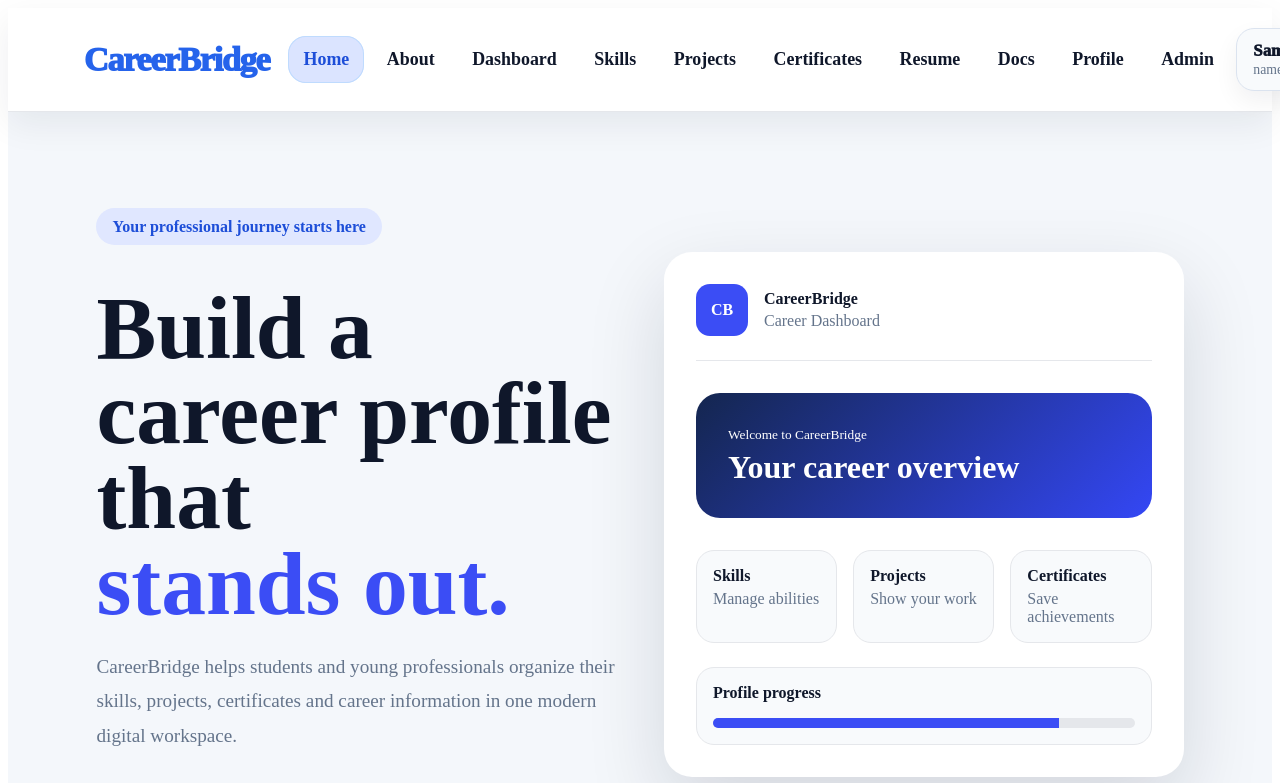
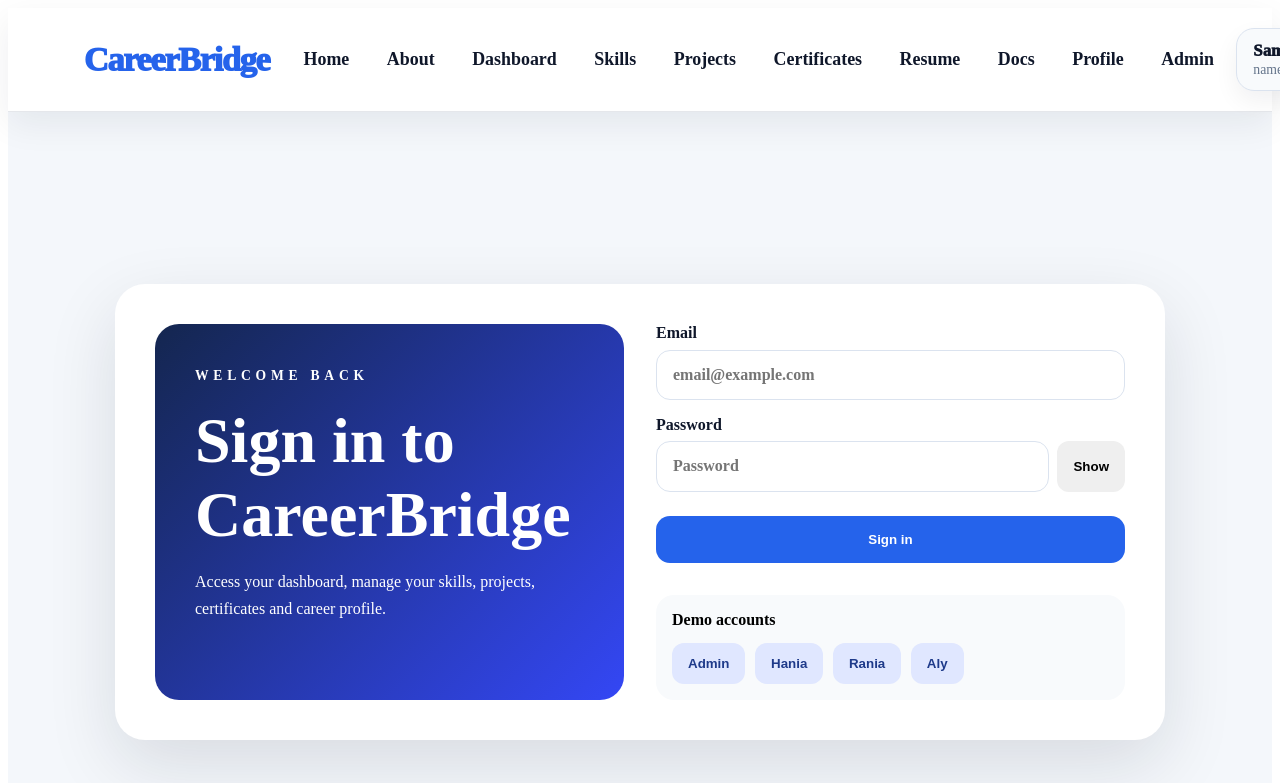
Before and after one commit to Raniaelsayed12/CareerBridge, a Vue app in the folder frontend/: page /login in a window 1280 px wide. Before the commit this address led to /. Shown: the top 783 px of the page. Built offline with nearby package versions, Linux system fonts and the light colour scheme; sample sign-in values are in the browser's storage.

Commit message:
Fix login session switching

```diff
--- a/frontend/src/router/index.js
+++ b/frontend/src/router/index.js
@@ -38,9 +38,8 @@ const router = createRouter({
 
 router.beforeEach((to) => {
   const userStore = useUserStore();
-  const loggedIn = !!userStore.user;
 
-  if (to.meta.requiresAuth && !loggedIn) {
+  if (to.meta.requiresAuth && !userStore.user) {
     return "/login";
   }
 
@@ -48,10 +47,6 @@ router.beforeEach((to) => {
     return "/dashboard";
   }
 
-  if ((to.path === "/login" || to.path === "/register") && loggedIn) {
-    return "/";
-  }
-
   return true;
 });
 
--- a/frontend/src/views/Login.vue
+++ b/frontend/src/views/Login.vue
@@ -77,6 +77,14 @@ function fillDemo(account) {
 }
 
 async function handleLogin() {
+  userStore.logout();
+  sessionStorage.clear();
+  localStorage.clear();
+
+  userStore.logout();
+  sessionStorage.clear();
+  localStorage.clear();
+
   loading.value = true;
   errorMessage.value = "";
 
@@ -93,11 +101,15 @@ async function handleLogin() {
       throw new Error("No valid user returned by backend.");
     }
 
+    if (user.email?.toLowerCase() !== email.value.toLowerCase()) {
+      throw new Error("Wrong user returned by backend.");
+    }
+
     userStore.setUser(user);
 
     sessionStorage.setItem("careerbridgeUser", JSON.stringify(user));
 
-    window.location.href = "/";
+    window.location.href = "/dashboard";
   } catch (error) {
     console.error("Login failed:", error);
     errorMessage.value = "Login failed. Please check email and password.";
```
